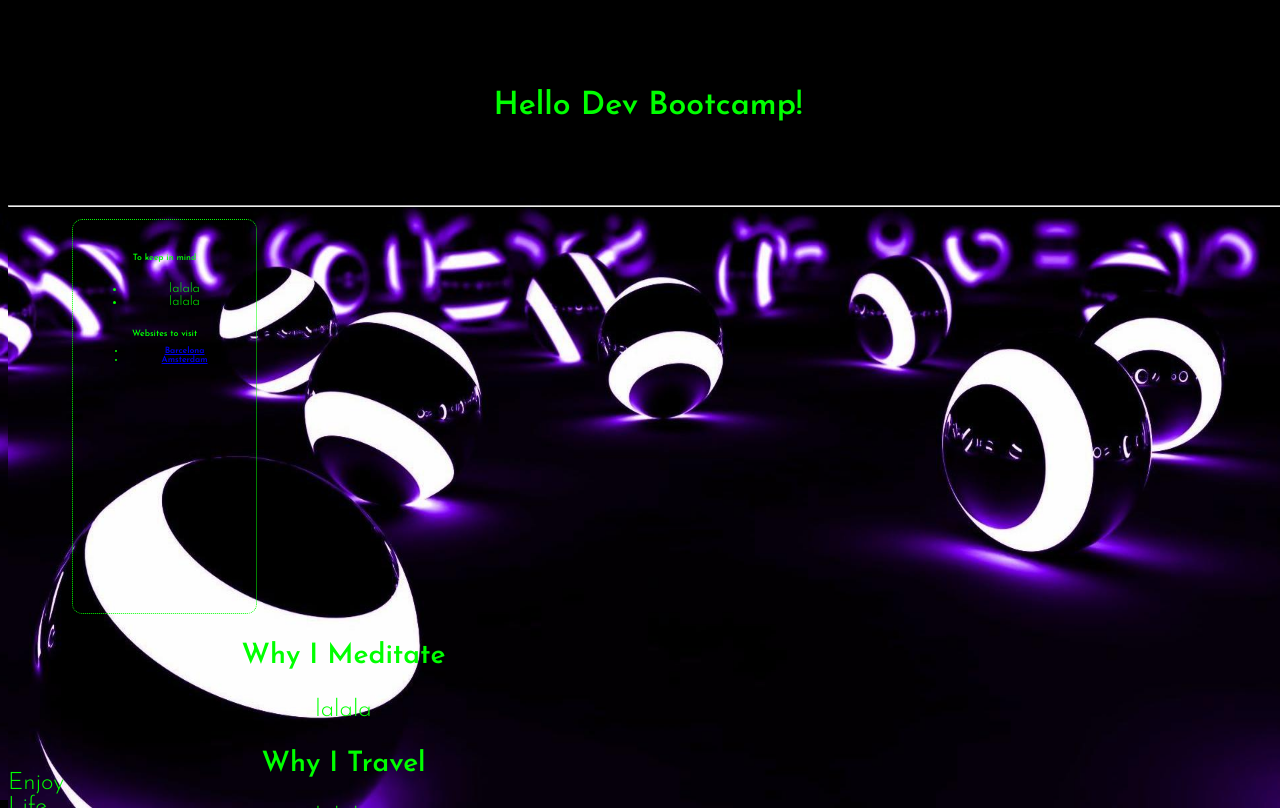
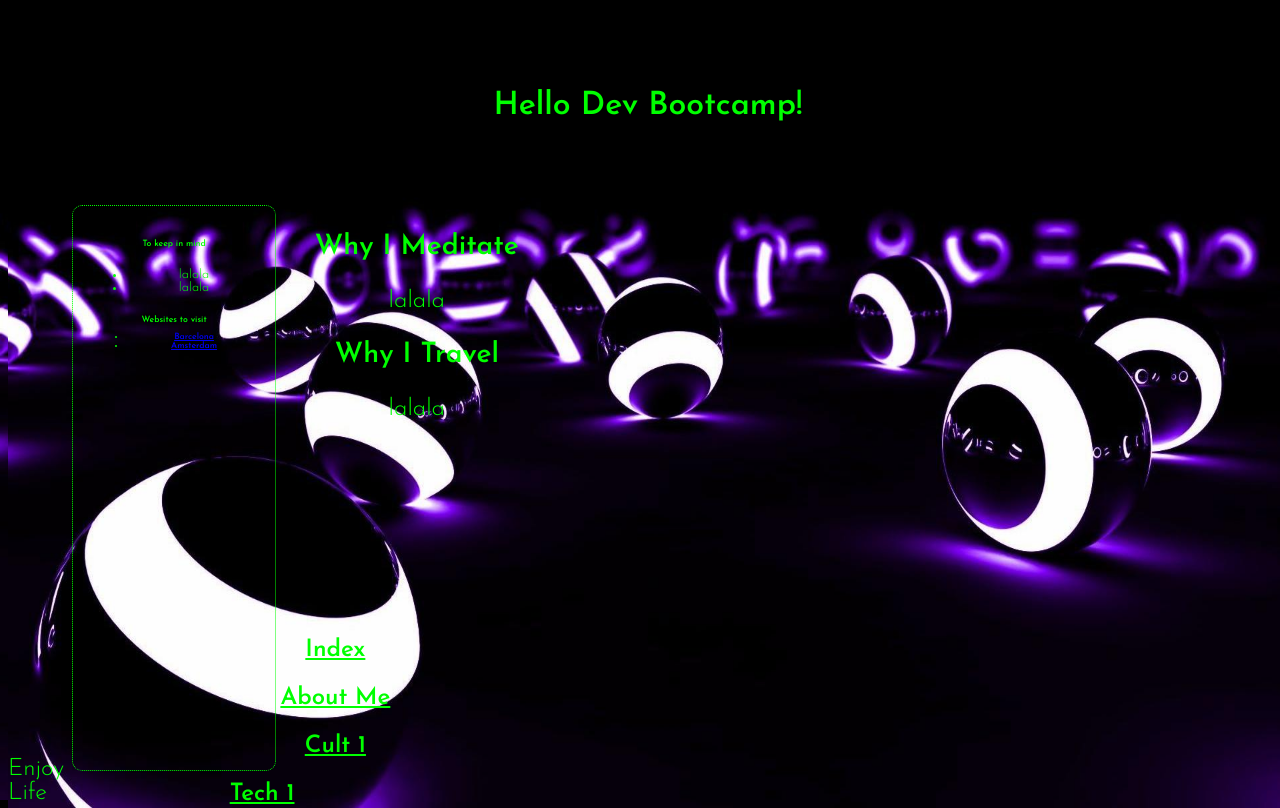
Before and after one commit to bmpasini/dbc-profile-project, a plain HTML site: page index.html in a window 1280 px wide. Drawn offline with Linux system fonts and the light colour scheme.

Commit message:
sidebar adjusted

```diff
--- a/index.html
+++ b/index.html
@@ -6,7 +6,6 @@
   </head>
   <body>
   	<header>Hello Dev Bootcamp!</header>
-  	<hr/>
   	<nav>
 	  	<section id ="sidebar">
   			<article>
--- a/stylesheets/index.css
+++ b/stylesheets/index.css
@@ -32,13 +32,14 @@ nav
 }
 #sidebar
 {
-	font-size: small;
-	height: calc(69% - 1px - 1em);
-	width: calc(14.857% - 1px - 1em);
+	float: left;
+	height: calc(100% - 1px - 1em); /* Defines the height in percent of the containing block	 */
+	width: calc(14.857%/0.9 - 1px - 1em); /* Defines the width in percent of the containing block */
 	padding: 1em;
 	border: 1px dotted #00FF00;
 	border-radius: 10px;
 	margin: 0;
+	font-size: small;
 	color: #00FF00;
 	font-weight: lighter;
 	text-align: center;
```
